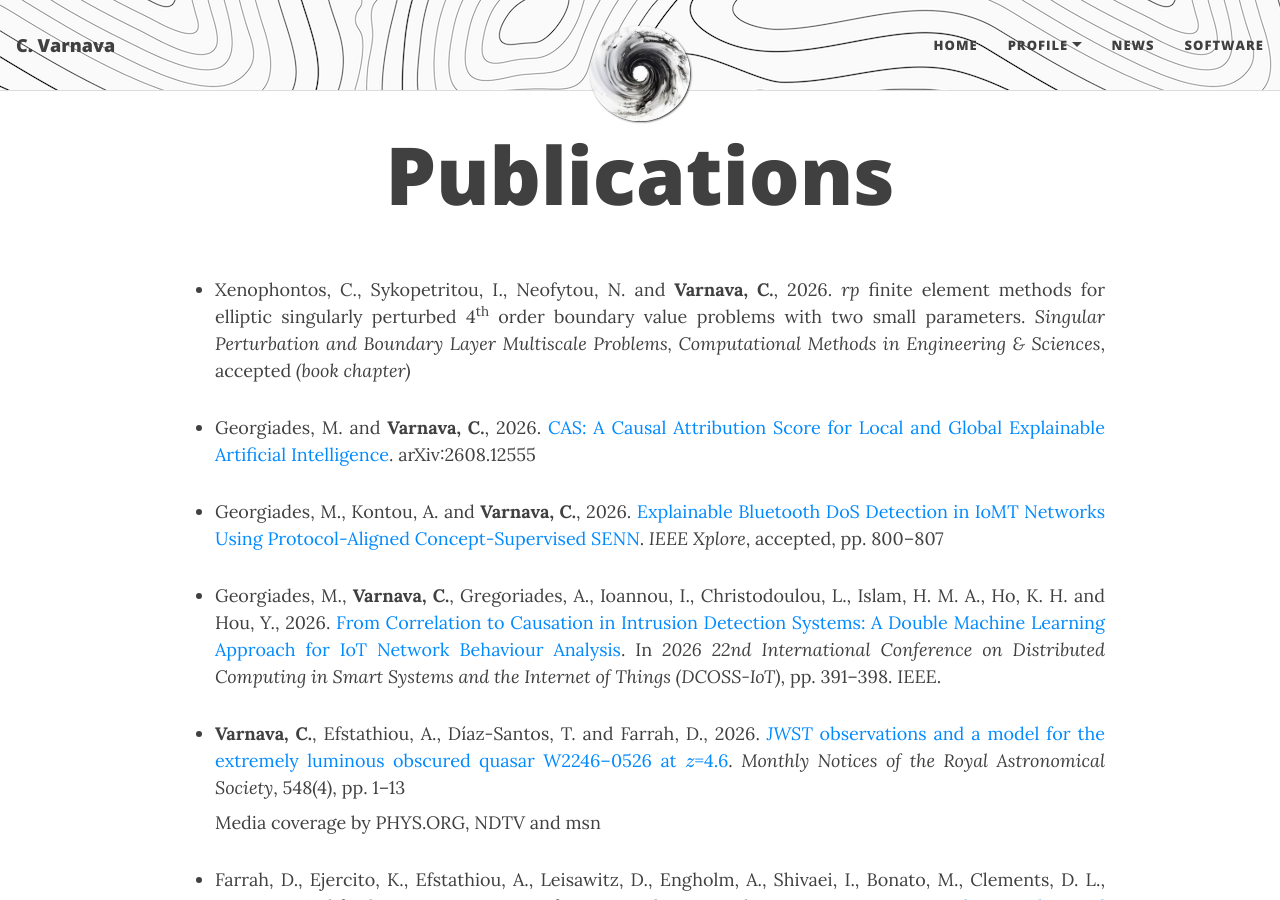
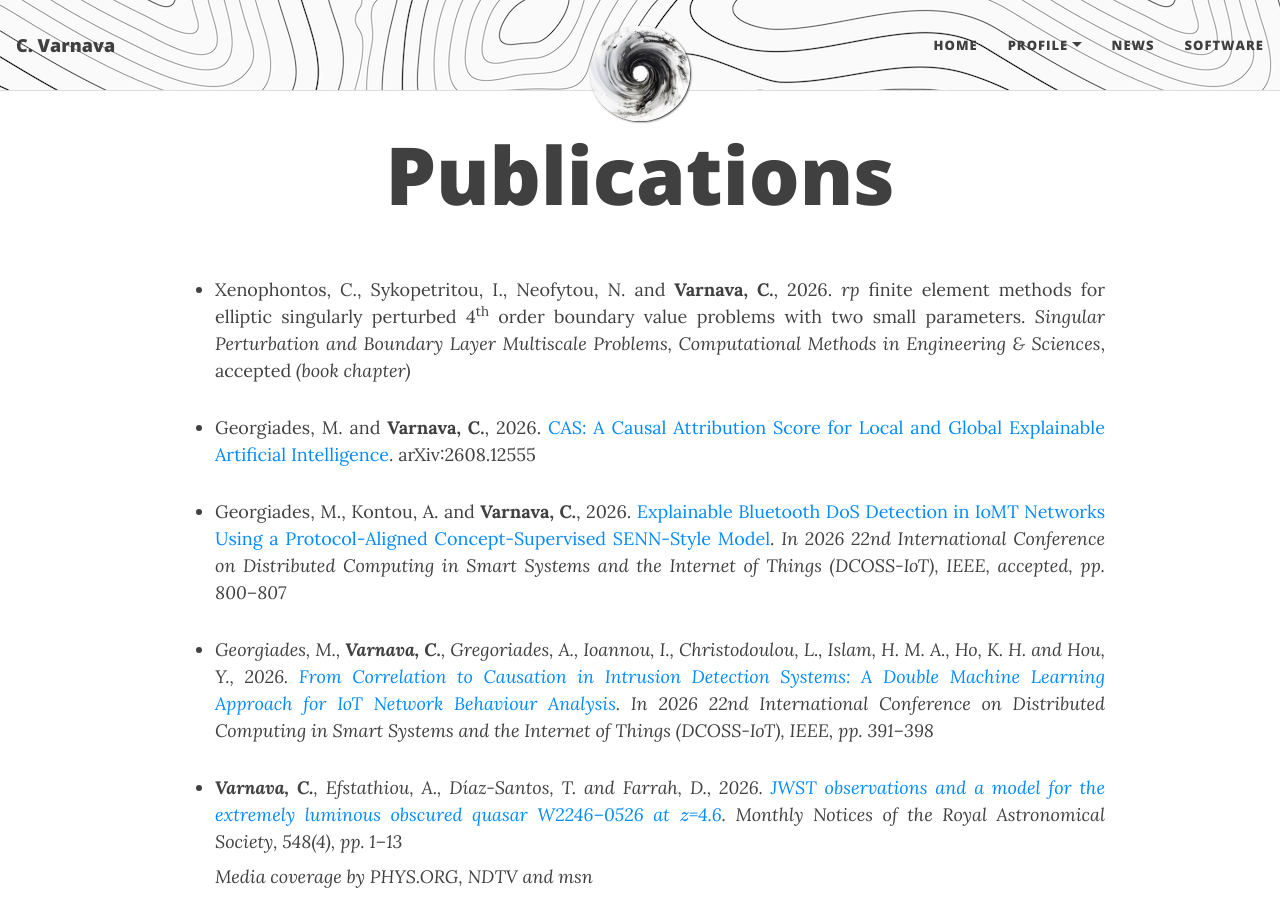
Before and after one commit to ch-var/ch-var.github.io, a Jekyll site: the page built from publications.html, in a window 1280 px wide and 900 px high. Built offline with Jekyll 4.4.1, drawn with Linux system fonts in a browser that asks for light colours; formulas are drawn with MathJax 3.

Commit message:
Update publications.html

```diff
--- a/publications.html
+++ b/publications.html
@@ -27,9 +27,9 @@
 <p></p>
 <li class="responsive-margin">Georgiades, M. and <b>Varnava, C.</b>, 2026. <a href="https://arxiv.org/abs/2608.12555">CAS: A Causal Attribution Score for Local and Global Explainable Artificial Intelligence</a>. arXiv:2608.12555</li>
 <p></p>
-<li class="responsive-margin">Georgiades, M., Kontou, A. and <b>Varnava, C.</b>, 2026. <a href="https://doi.org/10.1109/DCOSS-IoT69657.2026.00123">Explainable Bluetooth DoS Detection in IoMT Networks Using Protocol-Aligned Concept-Supervised SENN</a>. <i>IEEE Xplore</i>, accepted, pp. 800–807</li>
+<li class="responsive-margin">Georgiades, M., Kontou, A. and <b>Varnava, C.</b>, 2026. <a href="https://doi.org/10.1109/DCOSS-IoT69657.2026.00123">Explainable Bluetooth DoS Detection in IoMT Networks Using a Protocol-Aligned Concept-Supervised SENN-Style Model</a>. <i>In <i>2026 22nd International Conference on Distributed Computing in Smart Systems and the Internet of Things (DCOSS-IoT)</i>, IEEE, accepted, pp. 800–807</li>
 <p></p>
-<li class="responsive-margin">Georgiades, M., <b>Varnava, C.</b>, Gregoriades, A., Ioannou, I., Christodoulou, L., Islam, H. M. A., Ho, K. H. and Hou, Y., 2026. <a href="https://doi.org/10.1109/DCOSS-IoT69657.2026.00071">From Correlation to Causation in Intrusion Detection Systems: A Double Machine Learning Approach for IoT Network Behaviour Analysis</a>. In <i>2026 22nd International Conference on Distributed Computing in Smart Systems and the Internet of Things (DCOSS-IoT)</i>, pp. 391–398. IEEE.</li>
+<li class="responsive-margin">Georgiades, M., <b>Varnava, C.</b>, Gregoriades, A., Ioannou, I., Christodoulou, L., Islam, H. M. A., Ho, K. H. and Hou, Y., 2026. <a href="https://doi.org/10.1109/DCOSS-IoT69657.2026.00071">From Correlation to Causation in Intrusion Detection Systems: A Double Machine Learning Approach for IoT Network Behaviour Analysis</a>. In <i>2026 22nd International Conference on Distributed Computing in Smart Systems and the Internet of Things (DCOSS-IoT)</i>, IEEE, pp. 391–398</li>
 <p></p>
 <li class="responsive-margin" style="margin-bottom: 8px;"><b>Varnava, C.</b>, Efstathiou, A., Díaz-Santos, T. and Farrah, D., 2026. <a href="https://doi.org/10.1093/mnras/stag795"><i>JWST</i> observations and a model for the extremely luminous obscured quasar W2246–0526 at \(z\)=4.6</a>. <i>Monthly Notices of the Royal Astronomical Society</i>, 548(4), pp. 1–13</li>
 <p align='justify' class="responsive-margin" style="margin-top: 0px;">Media coverage by PHYS.ORG, NDTV and msn</p>
```
